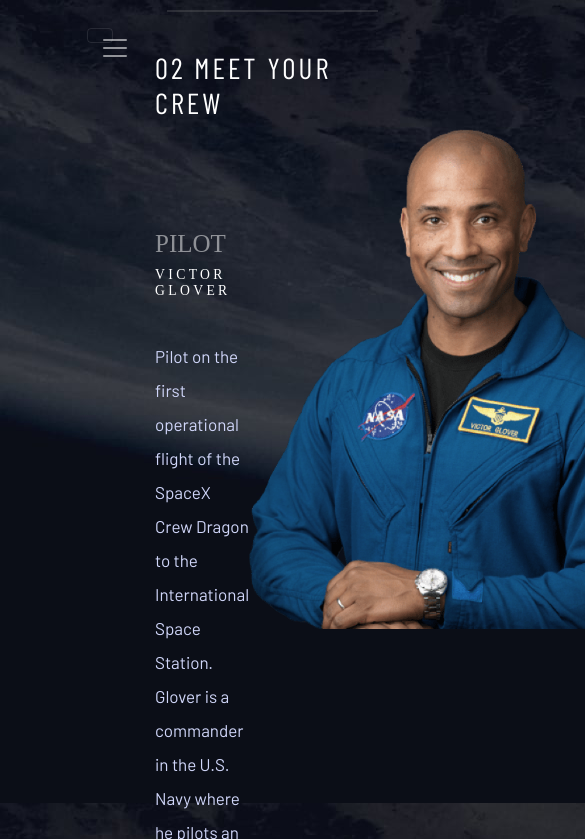
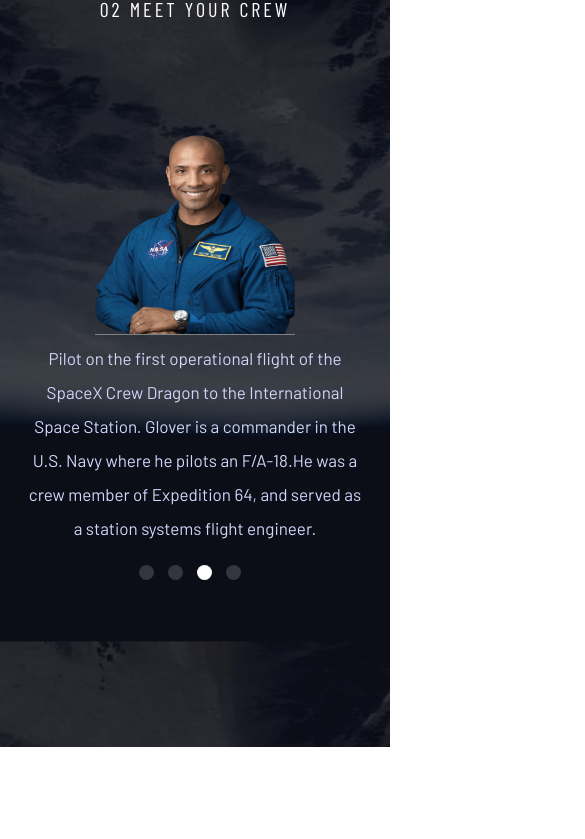
Before and after one commit to Ronit-Makhija/Space-Tourism, a plain HTML site: page crew-pilot.html in a window 390 px wide. Shown: the part 97-936 px from the top of the page, 585 px wide, since content can reach past the window. After the commit the page ends 844 px from the top, so only its background shows below. Drawn offline with nearby package versions, Linux system fonts and the light colour scheme; a web font is replaced by a local one.

Commit message:
Add files via upload

```diff
--- a/css/crew.css
+++ b/css/crew.css
@@ -1,7 +1,3 @@
-*{
-  padding: 0;
-  margin: 0;
-}
 body{
   background-image: url(../assets/crew/background-crew-desktop.jpg);
   padding: 25px 0 0 75px;
@@ -28,6 +24,7 @@ p{
   font-size: 17px;
   line-height: 2;
   margin-top: 40px;
+  width: 400px;
 }
 h4{
 font-family: 'Bellefair', serif;
@@ -86,7 +83,7 @@ letter-spacing: 2px;
 
 .details{
   margin-left: 80px;
-  margin-top: 100px;
+  margin-top: 80px;
 }
 .crew-image{
   text-align: right;
@@ -111,3 +108,77 @@ button:hover{
 .current{
   background-color: white;
 }
+
+@media screen and (max-width: 768px){
+  .header hr{
+    width: 0;
+  }
+  body{
+    padding: 0;
+    padding-left: 25px;
+    padding-right: 25px;
+    text-align: center;
+    background-image: url(../assets/crew/background-crew-mobile.jpg);
+    background-size: cover;
+  }
+  h4{
+    font-size: 15px;
+  }
+  p{
+    width: auto;
+    margin-top: 0;
+  }
+  .main{
+    display: block;
+  }
+  .crew{
+    margin: 0;
+    font-size: 20px;
+    margin-top: 20px;
+    margin-bottom: 20px;
+  }
+  .details{
+    padding: 0;
+    margin: 0;
+    position: relative;
+    top: 250px;
+
+  }
+  .crew-image{
+    padding: 0;
+    margin: 0;
+    position: relative;
+    text-align: center;
+    bottom: 200px;
+  }
+  .crew-image img{
+    height: 200px;
+    width: 200px;
+    border-bottom: 1px solid gray;
+  }
+  .item0{
+    margin: 0;
+  }
+  .item2{
+    margin: 0;
+  }
+  .collapse{
+    height: 300px;
+    margin: 0;
+    padding: 0;
+    display: flex;
+    align-items: flex-end;
+    justify-content: flex-start;
+    flex-direction: column;
+    height: 200px;
+  }
+  .navbar-nav{
+      margin: 0;
+      padding: 0;
+
+      width: 120px;
+  }
+  .nav-link{
+        font-size: 0.8em;
+  }
+}
```
